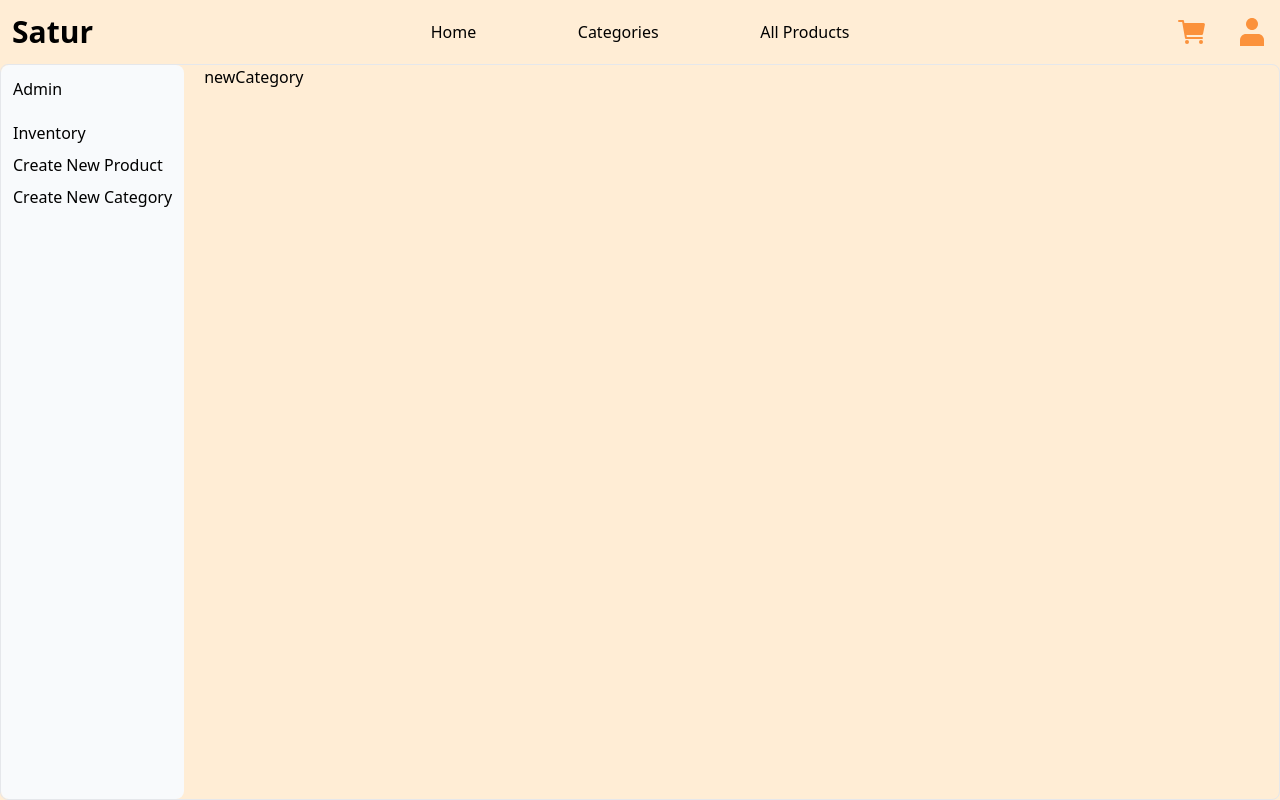
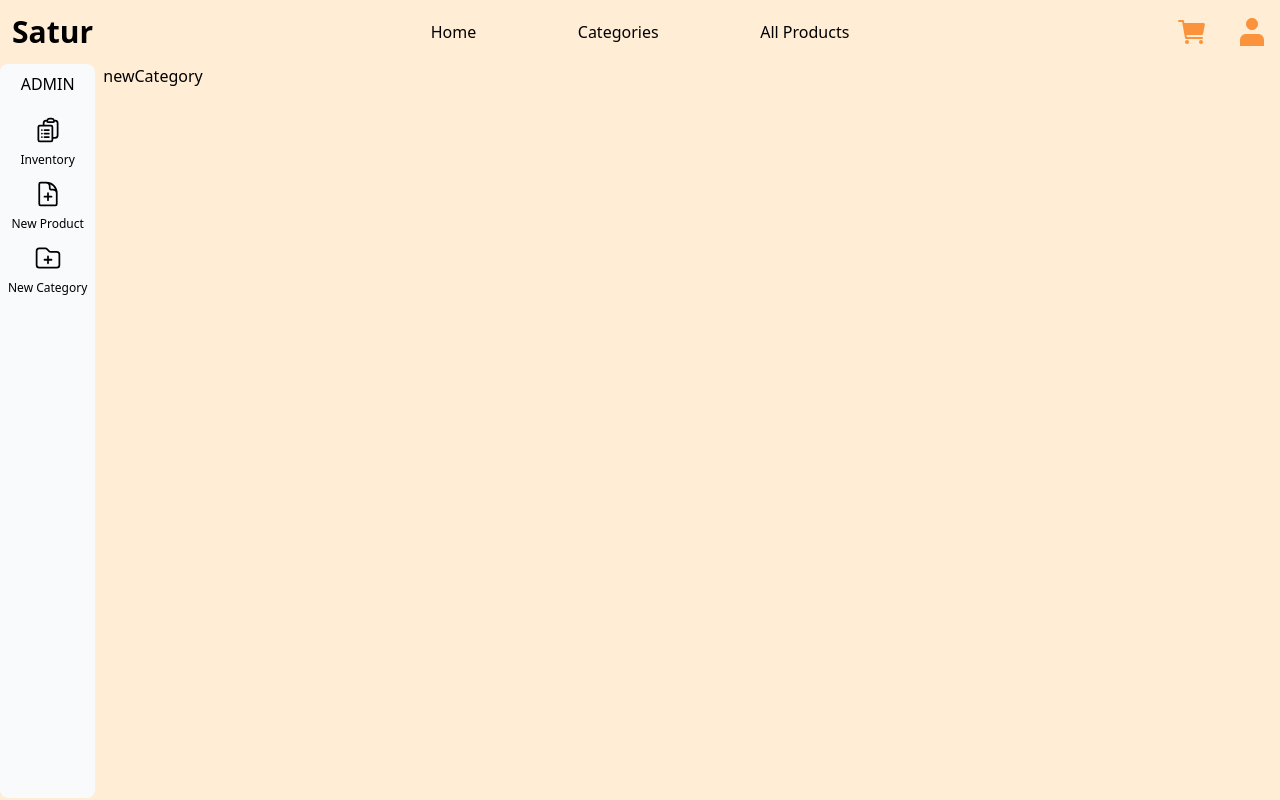
Before and after one commit to Eligio93/ec-commerce, a Next.js app: page /admin/newCategory in a window 1280 px wide. Built offline with nearby package versions, Linux system fonts and the light colour scheme; no server answers.

Commit message:
improves structure and styling

```diff
--- a/app/admin/layout.tsx
+++ b/app/admin/layout.tsx
@@ -1,21 +1,29 @@
 import Link from "next/link";
+import Image from "next/image";
+import { ClipboardDocumentListIcon, DocumentPlusIcon, FolderPlusIcon } from "@heroicons/react/24/outline";
 
 export default function AdminLayout({
     children,
 }: Readonly<{
     children: React.ReactNode;
 }>) {
-    return <div className="flex gap-5 border rounded-lg">
-        <div className="flex flex-col gap-5 bg-slate-50 p-3 rounded-lg h-[calc(100vh-66px)]">
-            <h2>Admin</h2>
-            <ul className="flex flex-col gap-2">
-                <Link href="/admin">Inventory</Link>
-                <Link href="admin/newProduct">Create New Product</Link>
-                <Link href="admin/newCategory">Create New Category</Link>
+    return <div className="flex rounded-lg sm:gap-2">
+        <div className="flex flex-col gap-5 bg-slate-50 p-2 rounded-lg min-h-[calc(100vh-66px)]">
+            <h2 className="text-center">ADMIN</h2>
+            <ul className="flex flex-col gap-3 justify-center">
+                <Link className="flex flex-col gap-2 items-center" href="/admin">
+                    <ClipboardDocumentListIcon className="size-7" />
+                    <p className='text-xs'>Inventory</p>
+                </Link>
+                <Link className="flex flex-col gap-2 items-center" href="/admin/newProduct">
+                    <DocumentPlusIcon className="size-7" />
+                    <p className='text-xs text-center'>New Product</p>
+                </Link>
+                <Link className="flex flex-col gap-2 items-center" href="/admin/newCategory">
+                    <FolderPlusIcon className="size-7" />
+                    <p className='text-xs text-center'>New Category</p>
+                </Link>
             </ul>
-
-
-
         </div>
         {children}
     </div>;
```
